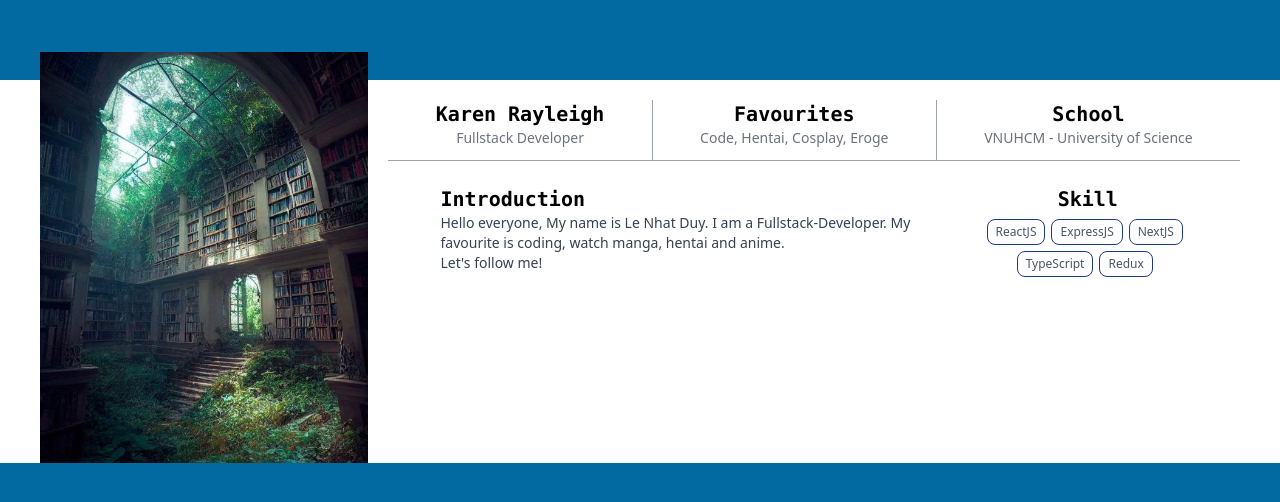
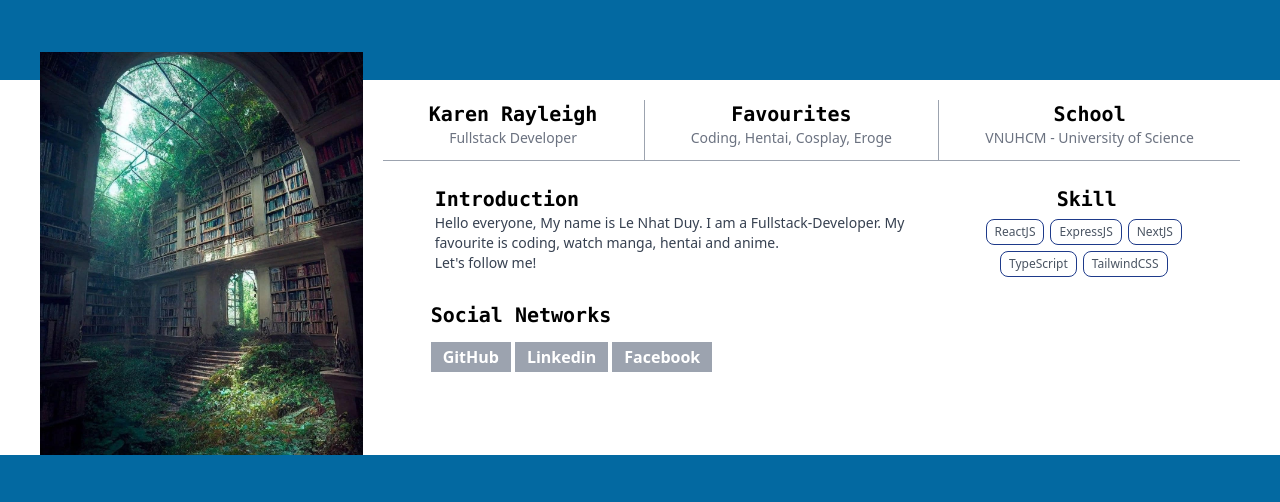
Before and after one commit to rayleigh420/ReactTS_TailwindCSS, a React (Vite) app: page / in a window 1280 px wide. Shown: the top 502 px of the page. Built offline with nearby package versions, Linux system fonts and the light colour scheme.

Commit message:
Add something

```diff
--- a/index.html
+++ b/index.html
@@ -1,13 +1,16 @@
 <!DOCTYPE html>
 <html lang="en">
+
 <head>
   <meta charset="UTF-8" />
   <link rel="icon" type="image/svg+xml" href="/vite.svg" />
   <meta name="viewport" content="width=device-width, initial-scale=1.0" />
   <title>Vite + React + TS</title>
 </head>
+
 <body>
   <div id="root"></div>
   <script type="module" src="/src/main.tsx"></script>
 </body>
+
 </html>
--- a/src/App.css
+++ b/src/App.css
@@ -1,3 +1,9 @@
+@tailwind base;
+
+@layer base {
+  body {}
+}
+
 body {
   --tw-bg-opacity: 1;
   background-color: rgb(3 105 161 / var(--tw-bg-opacity));
--- a/src/Components/About.tsx
+++ b/src/Components/About.tsx
@@ -1,4 +1,20 @@
+import { FontAwesomeIcon } from "@fortawesome/react-fontawesome"
+import { faTrash } from "@fortawesome/free-solid-svg-icons"
+
+interface SnType {
+    icon?: string,
+    link: string,
+    name: string,
+}
+
 const About = () => {
+    const skill: string[] = ['ReactJS', 'ExpressJS', 'NextJS', 'TypeScript', 'TailwindCSS']
+    const socialNetwork: SnType[] = [
+        { link: 'https://github.com/rayleigh420', name: 'GitHub' },
+        { link: 'https://www.linkedin.com/in/lnduy', name: 'Linkedin' },
+        { link: 'https://www.facebook.com/nhatduy1412.2002', name: 'Facebook' }
+    ]
+
     return (
         <div className="bg-white mx-auto mt-20 mb-16 max-w-7xl px-10">
             <div className="flex flex-row">
@@ -13,7 +29,7 @@ const About = () => {
                         </div>
                         <div className="grow text-center border-b border-r border-b-gray-400 border-r-gray-400 pb-3">
                             <h2 className="font-bold font-mono text-xl">Favourites</h2>
-                            <p className="font-light text-sm text-gray-500">Code, Hentai, Cosplay, Eroge</p>
+                            <p className="font-light text-sm text-gray-500">Coding, Hentai, Cosplay, Eroge</p>
                         </div>
                         <div className="grow text-center border-b border-b-gray-400 pb-3">
                             <h2 className="font-bold font-mono text-xl">School</h2>
@@ -32,12 +48,24 @@ const About = () => {
                         </div>
                         <div className="basis-1/3 text-center pr-[30px]">
                             <h2 className="font-mono font-bold text-xl">Skill</h2>
-                            <span className="inline-block text-xs font-normal text-gray-600 border border-blue-900 px-2 py-1 rounded-lg mr-[6px] mt-[6px] hover:bg-cyan-700 hover:text-white-700">ReactJS</span>
-                            <span className="inline-block text-xs font-normal text-gray-600 border border-blue-900 px-2 py-1 rounded-lg mr-[6px] mt-[6px] hover:bg-cyan-700 hover:text-white-700">ExpressJS</span>
-                            <span className="inline-block text-xs font-normal text-gray-600 border border-blue-900 px-2 py-1 rounded-lg mr-[6px] mt-[6px] hover:bg-cyan-700 hover:text-white-700">NextJS</span>
-                            <span className="inline-block text-xs font-normal text-gray-600 border border-blue-900 px-2 py-1 rounded-lg mr-[6px] mt-[6px] hover:bg-cyan-700 hover:text-white-700">TypeScript</span>
-                            <span className="inline-block text-xs font-normal text-gray-600 border border-blue-900 px-2 py-1 rounded-lg mr-[6px] mt-[6px] hover:bg-cyan-700 hover:text-white-700">Redux</span>
+                            {skill.map((item: string, index: number) => (
+                                <span key={index} className="inline-block text-xs font-normal text-gray-600 border border-blue-900 px-2 py-1 rounded-lg mr-[6px] mt-[6px] hover:bg-cyan-700 hover:text-white-700">{item}</span>
+                            ))}
                         </div>
+                    </div>
+                    <div className="mt-6 ml-12">
+                        <h2 className="font-bold font-mono text-xl mb-4">Social Networks</h2>
+                        {socialNetwork.map((item: SnType, index: number) => (
+                            <span key={index} className="font-semibold text-white bg-gray-400 px-3 py-1 mr-1">
+                                <a href={item.link} target="_blank">{item.name}</a>
+                            </span>
+                        ))}
+                        {/* <span className="font-semibold text-white bg-gray-400 px-3 py-1 mr-1">
+                            <a href="https://github.com/rayleigh420" target="_blank">GitHub</a>
+                        </span>
+                        <span className="font-semibold text-white bg-gray-400 px-3 py-1 mr-1">Linkedin</span>
+                        <span className="font-semibold text-white bg-gray-400 px-3 py-1 mr-1">Facebook</span>
+                        <span className="font-semibold text-white bg-gray-400 px-3 py-1 mr-1">Twiiter</span> */}
                     </div>
 
                 </div>
```
Lines whose indentation alone changed are shown as unchanged.
